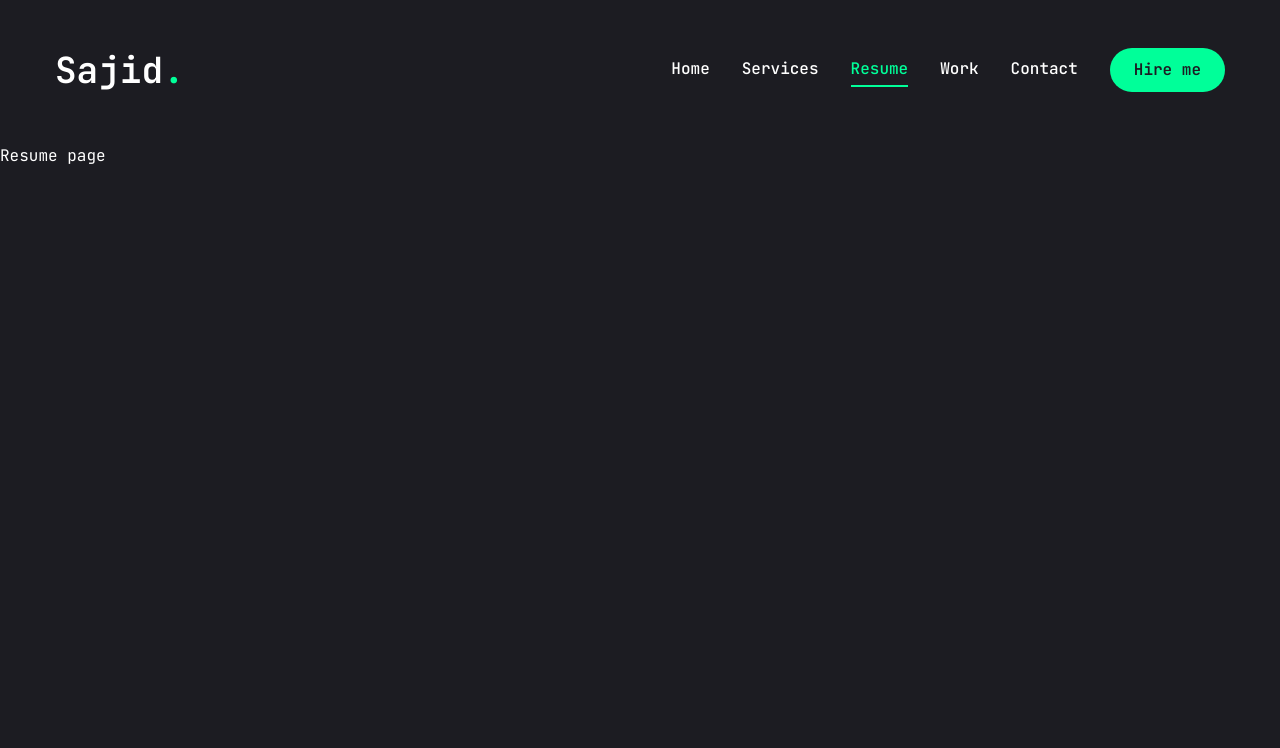
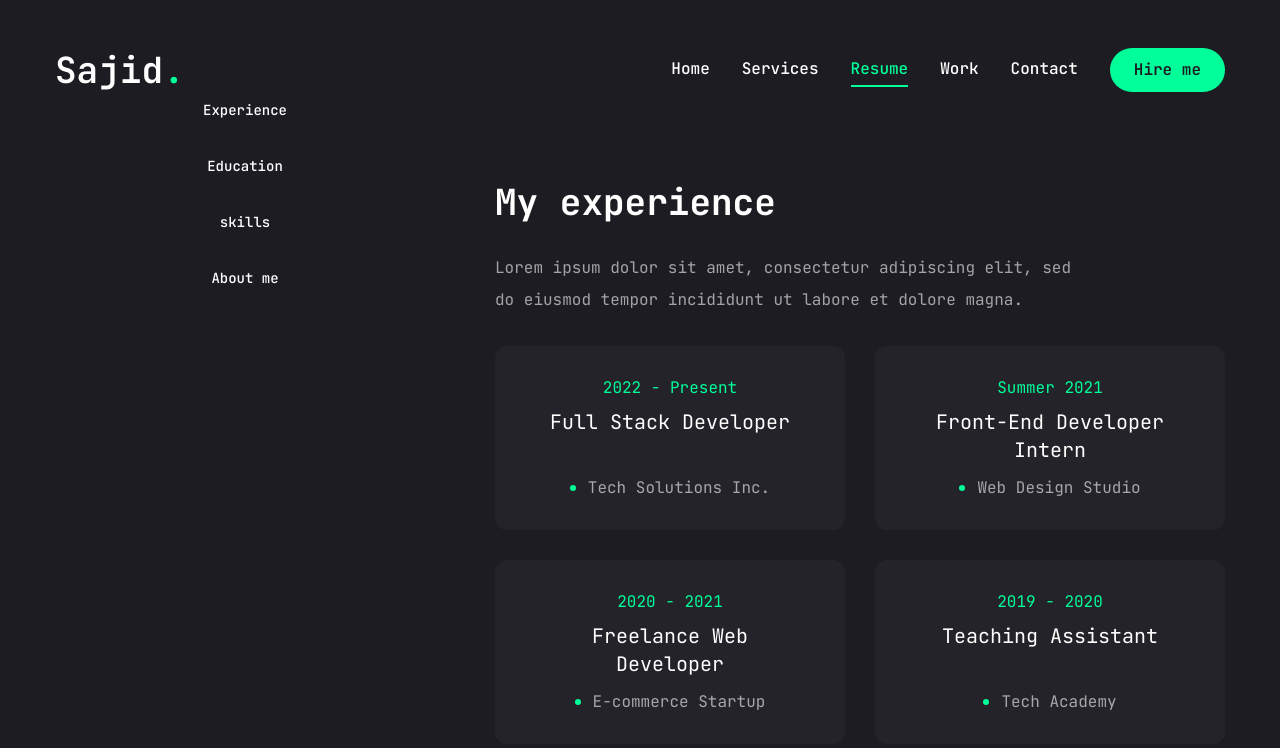
Before and after one commit to MdSajidAli18/Sajid-Portfolio, a Next.js app in the folder sajid-portfolio/: page /resume in a window 1280 px wide. Shown: the top 748 px of the page. Built offline with nearby package versions, Linux system fonts and the light colour scheme.

Commit message:
Add updated file

```diff
--- a/sajid-portfolio/app/resume/page.jsx
+++ b/sajid-portfolio/app/resume/page.jsx
@@ -4,38 +4,11 @@
 import {FaHtml5, FaCss3, FaJs, FaReact, FaNodeJs} from "react-icons/fa"
 import {SiTailwindcss, SiNextdotjs, SiTypescript} from "react-icons/si"
 
+import {Tabs, TabsContent, TabsList, TabsTrigger} from "@/components/ui/tabs"
+import {Tooltip, TooltipContent, TooltipProvider, TooltipTrigger} from "@/components/ui/tooltip"
+import {ScrollArea} from "@/components/ui/scroll-area"
+import {motion} from "framer-motion"
 
-// about data
-const about = {
-  title: "About me",
-  description: 'Lorem ipsum dolor sit amet, consectetur adipiscing elit, sed do eiusmod tempor incididunt ut labore et dolore magna.',
-  info: [
-    {
-      fieldName: "Name",
-      fieldValue: "Md Sajid Ali"
-    },
-    {
-      fieldName: "Phone",
-      fieldValue: "+91 8541 8827 04"
-    },
-    {
-      fieldName: "Experience",
-      fieldValue: "0 Years"
-    },
-    {
-      fieldName: "Nationality",
-      fieldValue: "Indian"
-    },
-    {
-      fieldName: "Email",
-      fieldValue: "mdsajidali1803@gmail.com"
-    },
-    {
-      fieldName: "Languages",
-      fieldValue: "English, Hindi"
-    }
-  ]
-}
 
 
 // experience data
@@ -159,11 +132,181 @@
 }
 
 
+// about data
+const about = {
+  title: "About me",
+  description: 'Lorem ipsum dolor sit amet, consectetur adipiscing elit, sed do eiusmod tempor incididunt ut labore et dolore magna.',
+  info: [
+    {
+      fieldName: "Name",
+      fieldValue: "Md Sajid Ali"
+    },
+    {
+      fieldName: "Phone",
+      fieldValue: "+91 8541 8827 04"
+    },
+    {
+      fieldName: "Experience",
+      fieldValue: "0 Years"
+    },
+    {
+      fieldName: "Email",
+      fieldValue: "mdsajidali1803@gmail.com"
+    },
+    {
+      fieldName: "Nationality",
+      fieldValue: "Indian"
+    },
+    {
+      fieldName: "Languages",
+      fieldValue: "English, Hindi"
+    }
+  ]
+}
+
+
+
 const Resume = () => {
   return (
-    <div>
-      Resume page
-    </div>
+    <motion.div
+      initial={{opacity: 0}}
+      animate={{opacity: 1, transition: {delay: 2.4, duration: 0.4, ease: "easeIn"}}}
+      className="min-h-[80vh] flex items-center justify-center py-12 xl:py-0"
+    >
+      <div className="container mx-auto">
+        <Tabs
+          defaultValue="experience"
+          className="flex flex-col xl:flex-row gap-[60px]"
+        >
+          <TabsList
+            className="flex flex-col w-full max-w-[380px] mx-auto xl:mx-0 gap-6"
+          >
+            <TabsTrigger value="experience">Experience</TabsTrigger>
+            <TabsTrigger value="education">Education</TabsTrigger>
+            <TabsTrigger value="skills">skills</TabsTrigger>
+            <TabsTrigger value="about">About me</TabsTrigger>
+
+          </TabsList>
+
+          {/* content */}
+          <div className="min-h-[70vh] w-full">
+
+            {/* experience */}
+            <TabsContent value="experience" className="w-full">
+              <div className="flex flex-col gap-[30px] text-center xl:text-left">
+                <h3 className="text-4xl font-bold">{experience.title}</h3>
+                <p className="max-w-[600px] text-white/60 mx-auto xl:mx-0">{experience.description}</p>
+                <ScrollArea className="h-[400px]">
+                  <ul className="grid grid-cols-1 lg:grid-cols-2 md:grid-cols-2 gap-[30px]">
+                    {experience.items.map((item, index)=>{
+                      return(
+                        <li
+                          key={index}
+                          className="bg-[#232329] h-[184px] py-6 px-10 rounded-xl flex flex-col justify-center items-center lg:items-start gap-1"
+                        >
+                          <span className="text-accent">{item.duration}</span>
+                          <h3 className="text-xl max-w-[260px] min-h-[60px] text-center lg:text-left">{item.position}</h3>
+                          <div className="flex items-center gap-3">
+                            {/* dot */}
+                            <span className="w-[6px] h-[6px] rounded-full bg-accent"></span>
+                            <p className="text-white/60">{item.company}</p>
+                          </div>
+                        </li>
+                      )
+                    })}
+                  </ul>
+                </ScrollArea>
+              </div>
+            </TabsContent>
+
+
+            {/* education */}
+            <TabsContent value="education" className="w-full">
+              <div className="flex flex-col gap-[30px] text-center xl:text-left">
+                <h3 className="text-4xl font-bold">{education.title}</h3>
+                <p className="max-w-[600px] text-white/60 mx-auto xl:mx-0">{education.description}</p>
+                <ScrollArea className="h-[400px]">
+                  <ul className="grid grid-cols-1 lg:grid-cols-2 md:grid-cols-2 gap-[30px]">
+                    {education.items.map((item, index)=>{
+                      return(
+                        <li
+                          key={index}
+                          className="bg-[#232329] h-[184px] py-6 px-10 rounded-xl flex flex-col justify-center items-center lg:items-start gap-1"
+                        >
+                          <span className="text-accent">{item.duration}</span>
+                          <h3 className="text-xl max-w-[260px] min-h-[60px] text-center lg:text-left">{item.degree}</h3>
+                          <div className="flex items-center gap-3">
+                            {/* dot */}
+                            <span className="w-[6px] h-[6px] rounded-full bg-accent"></span>
+                            <p className="text-white/60">{item.institution}</p>
+                          </div>
+                        </li>
+                      )
+                    })}
+                  </ul>
+                </ScrollArea>
+              </div>
+            </TabsContent>
+
+
+            {/* skills */}
+            <TabsContent value="skills" className="w-full h-full">
+              <div className="flex flex-col gap-[30px]">
+                <div className="flex flex-col gap-[30px] text-center xl:text-left">
+                  <h3 className="text-4xl font-bold">{skills.title}</h3>
+                  <p className="max-w-[600px] text-white/60 mx-auto xl:mx-0">{skills.description}</p>
+                </div>
+                <ul className="grid grid-cols-2 sm:grid-cols-3 md:grid-cols-4 gap-4 xl:gap-[30px]">
+                  {skills.skillList.map((skill, index)=>{
+                    return (
+                      <li key={index}>
+                        <TooltipProvider delayDuration={100}>
+                          <Tooltip>
+
+                            <TooltipTrigger className="w-full h-[150px] bg-[#232329] rounded-xl flex justify-center items-center group">
+                              <div className="text-6xl group-hover:text-accent transition-all duration-300">
+                                {skill.icon}
+                              </div>
+                            </TooltipTrigger>
+
+                            <TooltipContent>
+                              <p className="capitalize">{skill.name}</p>
+                            </TooltipContent>
+
+                          </Tooltip>
+                        </TooltipProvider>
+
+                      </li>
+                    )
+                  })}
+                </ul>
+              </div>
+            </TabsContent>
+
+
+            {/* about */}
+            <TabsContent value="about" className="w-full text-center xl:text-left">
+              <div className="flex flex-col gap-[30px]">
+                <h3 className="text-4xl font-bold">{about.title}</h3>
+                <p className="max-w-[600px] text-white/60 mx-auto xl:mx-0">{about.description}</p>
+                <ul className="grid grid-cols-1 xl:grid-cols-2 gap-y-6 max-w-[620px] mx-auto xl:mx-0">
+                  {about.info.map((item, index)=>{
+                    return(
+                      <li key={index} className="flex items-center justify-center xl:justify-start gap-4">
+                        <span className="text-white/60">{item.fieldName}</span>
+                        <span className="text-xl">{item.fieldValue}</span>
+                      </li>
+                    )
+                  })}
+                </ul>
+              </div>
+            </TabsContent>
+
+          </div>
+
+        </Tabs>
+      </div>
+    </motion.div>
   )
 }
 
```
